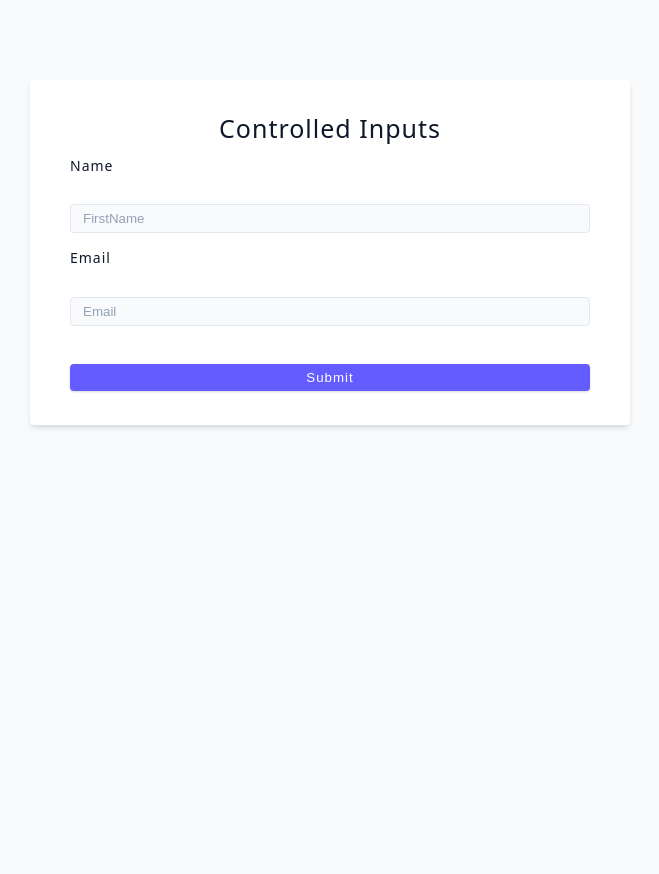
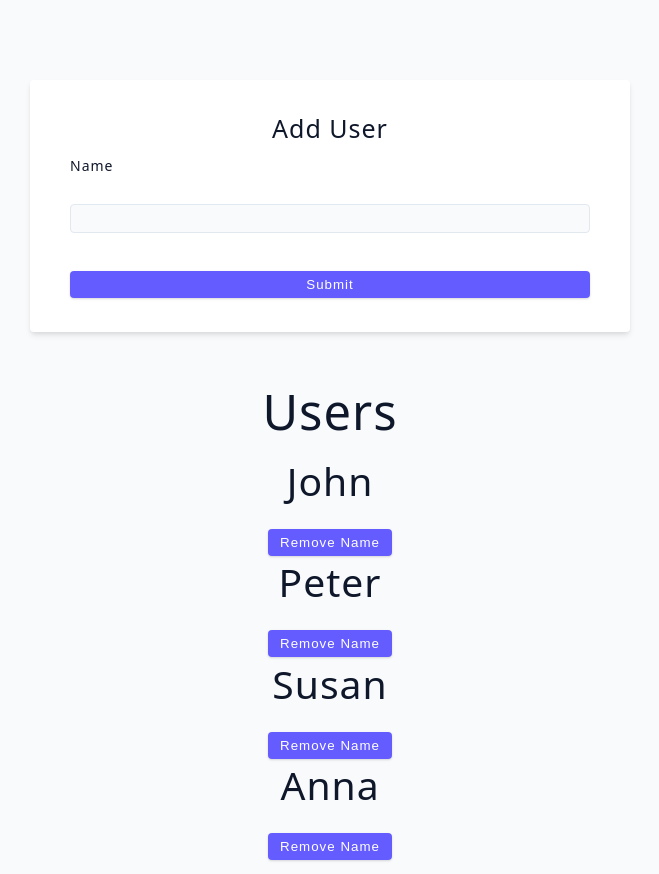
Before and after one commit to josephc1417/Advance-React-Concepts-, a React (Vite) app: page / in a window 1280 px wide. Shown: the whole page, without its empty margins (310-969 px from the left). Before the commit the page ends 800 px from the top, so only its background shows below. Built offline with nearby package versions, Linux system fonts and the light colour scheme.

Commit message:
This was a lot lol :)

```diff
--- a/src/App.jsx
+++ b/src/App.jsx
@@ -1,5 +1,5 @@
 
-import {ControlledInputs} from './tutorial/06-forms/starter/01-controlled-inputs'
+import UserChallenge from './tutorial/06-forms/starter/02-user-challenge'
 
 
 
@@ -7,7 +7,7 @@ function App() {
   return (
     <div className='container'>
       <h2>
-        <ControlledInputs/>
+        <UserChallenge/>
       </h2>
     </div>
   );
--- a/src/tutorial/06-forms/starter/02-user-challenge.jsx
+++ b/src/tutorial/06-forms/starter/02-user-challenge.jsx
@@ -1,13 +1,57 @@
+import {useState} from "react"
+import { data } from "../../../data";
+
+
+
 const UserChallenge = () => {
+//useState
+const [name, setName] = useState("")
+const [nameData, setNameData] = useState(data)// {data is an array}
+
+
+
+//Event Handler >> onSubmit
+const handelSubmit = (e) => {
+  e.preventDefault();
+ // light form validation
+ if(!name) return
+ const fakeId = Date.now();
+
+ // create new user
+ const newUSer ={id:fakeId,name:name}
+
+ //Update array of users
+ const updatedUsers =[...nameData,newUSer]
+ setNameData(updatedUsers)
+
+  console.log("form submitted");
+  setName("")
+}
+
+
+const handelRemove =(id) => {
+ const updatedUsers=nameData.filter((user) => user.id !== id)
+ setNameData(updatedUsers)
+
+
+}
+
+
+
+
+
+
+//Function return value
   return (
     <div>
-      <form className='form'>
+      <form className='form' onSubmit={handelSubmit}>
         <h4>Add User</h4>
+
         <div className='form-row'>
         <label htmlFor='name' className='form-label'>
         name
         </label>
-          <input type='text' className='form-input' id='name' />
+        <input type='text' value={name} onChange={(e) => setName(e.target.value)} className='form-input' id='name' />
         </div>
 
         <button type='submit' className='btn btn-block'>
@@ -15,6 +59,18 @@ const UserChallenge = () => {
         </button>
         </form>
         {/* render users below */}
+        <h1>Users</h1>
+        {nameData.map((names) => {
+          console.log(names);
+          return(
+            <ul key={names.id}>
+            <li>{names.name}</li>
+            <button type='submit'onClick={() => handelRemove(names.id)} className='btn'>
+            Remove Name
+            </button>
+        </ul>
+        )
+        })}
         </div>
         );
       };
```
Lines whose indentation alone changed are shown as unchanged.
